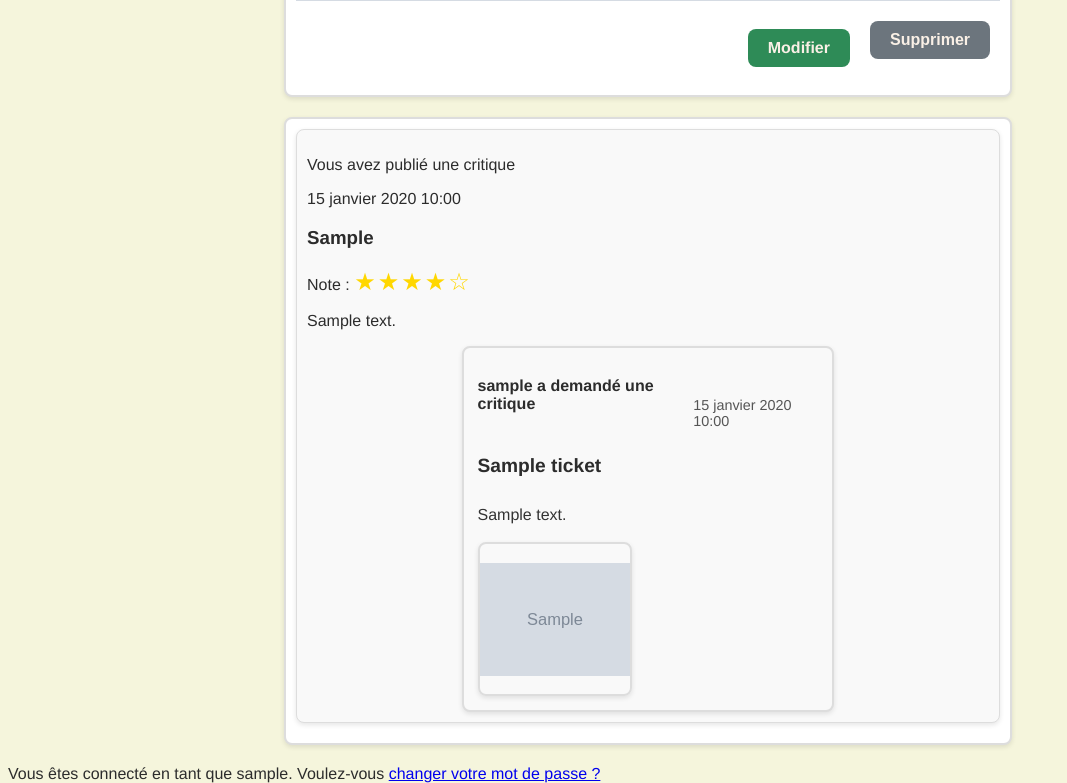
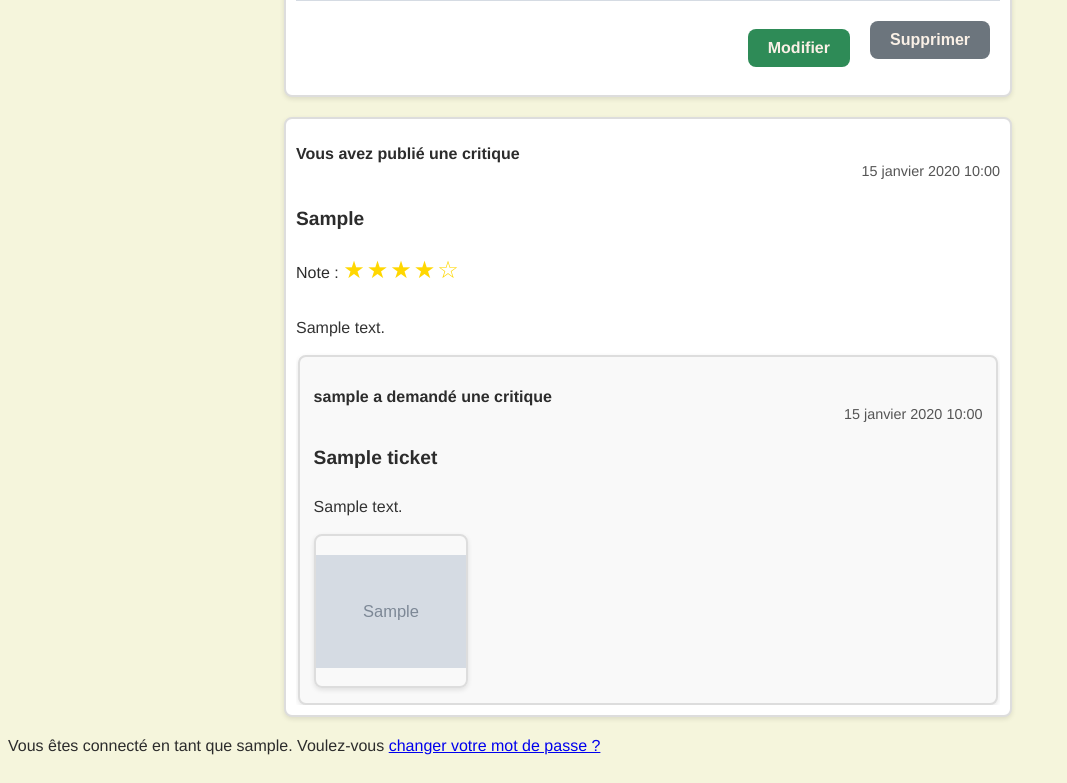
Before and after one commit to SallyPJ/ocp9, a Django app: page /reviews/posts.html/ in a window 1280 px wide. Shown: the part 912-1695 px from the top of the page, without its empty margins (0-1067 px from the left). After the commit the page ends 1667 px from the top, so only its background shows below. Run offline with Django 5.2, Linux system fonts and the light colour scheme; a user stored in the database is signed in; tables that the repository leaves empty hold one stand-in row (values such as "Sample post"); grey boxes marked "Sample" are stand-in pictures.

Commit message:
style : renommage et réutilisation de classes (ticket, review)

```diff
--- a/BooksReview/reviews/templates/reviews/display-feed.html
+++ b/BooksReview/reviews/templates/reviews/display-feed.html
@@ -8,22 +8,22 @@
                 {% if obj.title %}
                     <!-- C'est un Ticket -->
                     {% with obj as ticket %}
-                    <section class="ticket-item">
-                        <header class="ticket-item__header">
-                            <p class="ticket-item__author">
+                    <section class="post-item">
+                        <header class="post-item__header">
+                            <p class="post-item__author">
                                 {% get_poster_display ticket.user %} demandé une critique
                             </p>
-                            <time class="ticket-item__time">{{ ticket.time_created }}</time>
+                            <time class="post-item__time">{{ ticket.time_created }}</time>
                         </header>
-                        <h2 class="ticket-item__headline">{{ ticket.title }}</h2>
-                        <p class="ticket-item__description">{{ ticket.description }}</p>
+                        <h2 class="post-item__headline">{{ ticket.title }}</h2>
+                        <p class="post-item__description">{{ ticket.description }}</p>
 
                         {% if ticket.photo %}
                             <img class="ticket-item__image" src="{{ ticket.photo.image.url }}" alt="Photo du billet">
                         {% endif %}
 
                         {% if show_buttons and ticket.user == request.user %}
-                            <div class="ticket-item__buttons--edit">
+                            <div class="post-item__buttons--edit">
                                 <a href="{% url 'edit_ticket' ticket.id %}" class="btn btn-primary">Modifier</a>
                                 <form method="post" action="{% url 'edit_ticket' ticket.id %}">
                                     {{ delete_form }}
@@ -41,27 +41,27 @@
                 {% elif obj.headline %}
                     <!-- C'est une Review -->
                     {% with obj as review %}
-                    <section class="review-item">
-                        <header class="review-item__header">
-                            <p class="review-item__author">{% get_poster_display review.user %} publié une critique</p>
-                            <time class="review-item__time">{{ review.time_created }}</time>
+                    <section class="post-item">
+                        <header class="post-item__header">
+                            <p class="post-item__author">{% get_poster_display review.user %} publié une critique</p>
+                            <time class="post-item__time">{{ review.time_created }}</time>
                         </header>
-                        <h3 class="review-item__headline">{{ review.headline }}</h3>
+                        <h3 class="post-item__headline">{{ review.headline }}</h3>
                         <p class="review-item__rating">
                             <span class="rating__label">Note :</span>
                             <span class="rating__stars">{{ review.star_rating }}</span>
                         </p>
-                        <p class="review-item_body">{{ review.body }}</p>
+                        <p class="post-item__description">{{ review.body }}</p>
 
                         <!-- Résumé du ticket lié -->
-                        <div class="view_ticket_for_review__content">
-                            <div class="ticket-item">
-                                <header class="ticket-item__header">
-                                    <p class="ticket-item__author">{{ review.ticket.user }} a demandé une critique</p>
-                                    <time class="ticket-item__time">{{ review.ticket.time_created }}</time>
+                        <div class="ticket-summary">
+                            <div class="post-item">
+                                <header class="post-item__header">
+                                    <p class="post-item__author">{{ review.ticket.user }} a demandé une critique</p>
+                                    <time class="post-item__time">{{ review.ticket.time_created }}</time>
                                 </header>
-                                <h2 class="ticket-item__headline">{{ review.ticket.title }}</h2>
-                                <p class="ticket-item__description">{{ review.ticket.description }}</p>
+                                <h2 class="post-item__headline">{{ review.ticket.title }}</h2>
+                                <p class="post-item__description">{{ review.ticket.description }}</p>
                             </div>
 
                             {% if review.ticket.photo %}
--- a/BooksReview/static/styles.css
+++ b/BooksReview/static/styles.css
@@ -223,7 +223,6 @@ button.navbar__link:hover {
 .form-control__searchbar{
     width: 100%;
     box-sizing: border-box;
-
 }
 
 .signup-form-container{
@@ -231,7 +230,6 @@ button.navbar__link:hover {
     flex-direction: column;
     align-items: center;
     justify-content: center;
-
 }
 
 .signup-form-container__form{
@@ -253,6 +251,7 @@ button.navbar__link:hover {
     font-weight: bold;
     margin-top : 2%;
 }
+
 .feed-main-content {
     padding-left : 20%;
     padding-right : 20%;
@@ -282,38 +281,38 @@ button.navbar__link:hover {
     flex-direction: column;
 }
 
-.ticket-item {
+.post-item {
     display: flex;
     flex-direction: column;
     overflow: hidden;
 }
 
-.ticket-item__header {
+.post-item__header {
     display: flex; /* Active le mode Flexbox pour aligner les éléments horizontalement */
     justify-content: space-between; /* Place les éléments aux extrémités (gauche et droite) */
     align-items: center; /* Centre verticalement l'auteur et le temps */
     margin-bottom: 10px;
 }
 
-.ticket-item__author {
+.post-item__author {
     font-weight: bold;
     font-size: 1rem;
 }
 
-.ticket-item__time {
+.post-item__time {
     font-size: 0.9rem;
     color: #555;
     align-self: flex-end;
 }
 
 /* Contenu */
-.ticket-item__headline {
+.post-item__headline {
     font-size: 1.2rem;
     font-weight: bold;
     margin-bottom: 10px;
 }
 
-.ticket-item__description {
+.post-item__description {
     margin-bottom: 15px;
     line-height: 1.5;
     color: #333;
@@ -345,31 +344,15 @@ button.navbar__link:hover {
 }
 
 
-.ticket-item__buttons--edit {
+.post-item__buttons--edit {
     display: flex;
     justify-content: flex-end;
     align-items: center;
     margin-top: 10px;
 }
 
-.review-item {
-    border: 1px solid #ddd;
-    border-radius: 8px;
-    padding: 10px;
-    margin-bottom: 10px;
-    background-color: #f9f9f9;
-    box-shadow: 0 2px 5px rgba(0, 0, 0, 0.1);
-}
-.view_ticket_for_review{
-    width: 100%;
-    box-sizing: border-box;
-    border: 2px solid #ddd;
-    padding : 2%;
-}
-
-.view_ticket_for_review__content{
-    max-width: 50%;
-    width: auto;
+.ticket-summary{
+    width: 95%;
     height: auto;
     display: flex;
     flex-direction: column;
```
